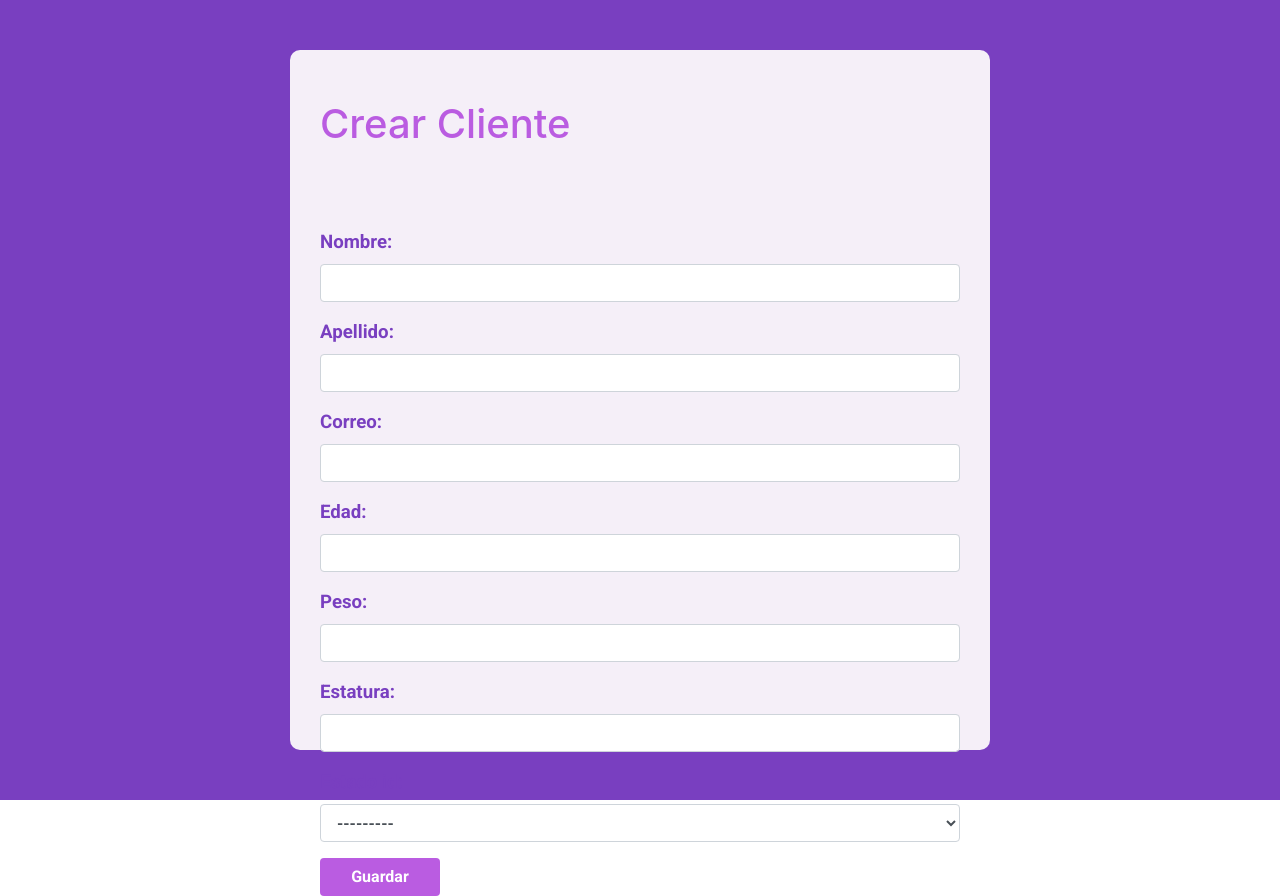
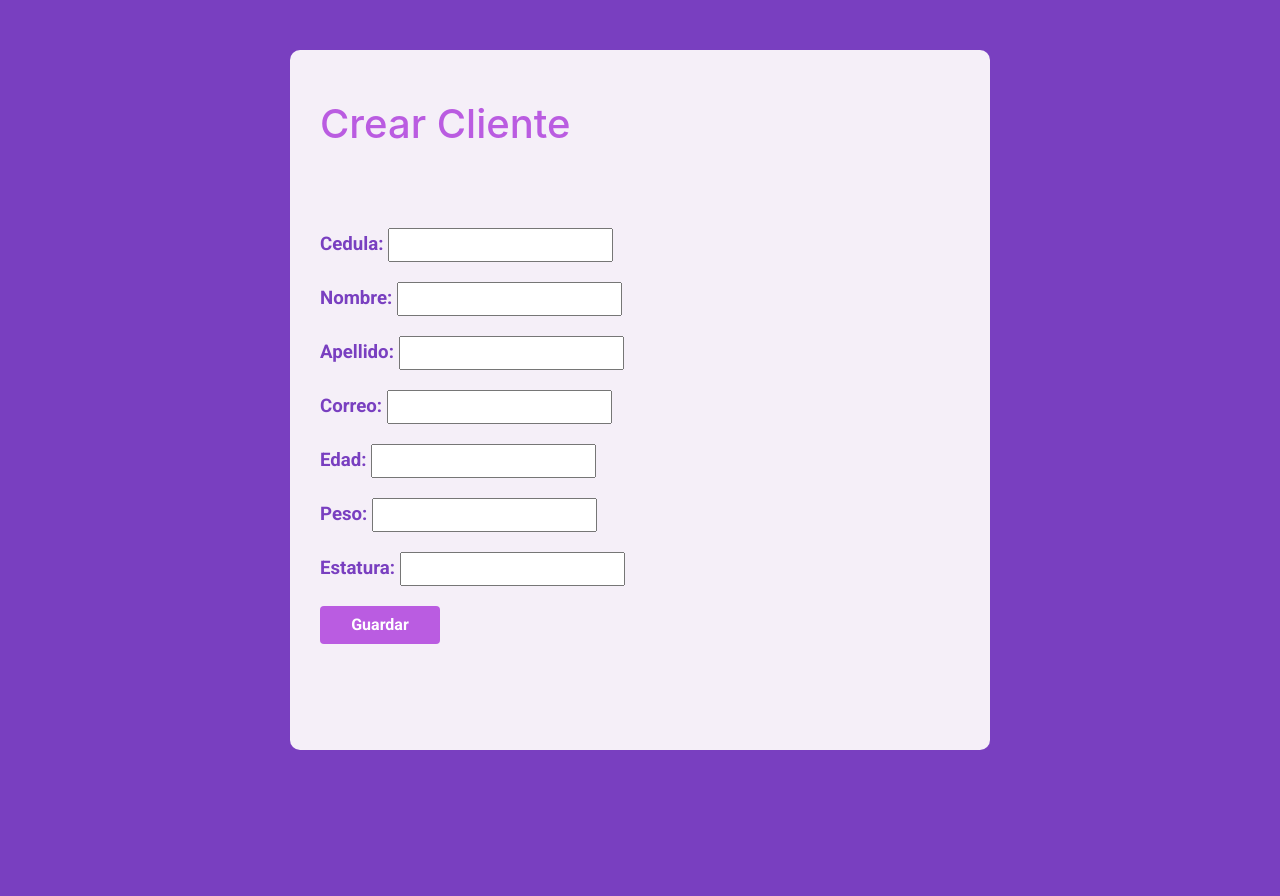
Before and after one commit to bgilbarreto/JVAPP, a Django app: page /insertar_cliente/ in a window 1280 px wide. After the commit the page ends 750 px from the top, so only its background shows below. Run offline with Django 3.2, Linux system fonts and the light colour scheme; the visitor is signed in with stand-in values (Sample User, id 1); data that the repository does not hold is empty; some libraries are stand-ins or nearby versions.

Commit message:
Segunda prueba

```diff
--- a/JVApp/management/forms.py
+++ b/JVApp/management/forms.py
@@ -21,22 +21,20 @@
            })
            self.fields['departamento_id'].label = 'Departamento de Ubicacion'
 
-class FKActivy (forms.ModelChoiceField):
-    def label_from_instance(self, obj):
-        return "{}".format(obj.estado)
+#class FKActivy (forms.ModelChoiceField):
+    #def label_from_instance(self, obj):
+        #return "{}".format(obj.estado)
 
-class ClientForm(forms.ModelForm):
-    estado_id = FKActivy(queryset=Actividad.objects.order_by('id'))
+class ClientForm (forms.ModelForm):
     class Meta:
         model = Clientes
-        fields = ['nombre', 'apellido', 'correo', 'edad', 'peso', 'estatura', 'estado_id']
-        labels = {'nombre': 'Nombre', 'apellido': 'Apellido', 'correo': 'Correo', 'edad': 'Edad', 'peso':'Peso', 'estatura':'Estatura'}
-        widgets = {'nombre': forms.TextInput(), 'apellido': forms.TextInput(), 'correo': forms.TextInput(), 'edad': forms.TextInput(), 'peso': forms.TextInput(), 'estatura': forms.TextInput()}
-
+        fields = ['cedula','nombre','apellido','correo','edad','peso','estatura','estado_id']
+        labels = {'cedula':'Cedula','nombre':'Nombre','apellido':'Apellido','correo':'Correo','edad':'Edad','peso':'Peso','estatura':'Estatura'}
+        widget = {'cedula':forms.TextInput(),'nombre':forms.TextInput(),'apellido':forms.TextInput(),'correo':forms.TextInput(),'edad':forms.TextInput(),'peso':forms.TextInput(),'estatura':forms.TextInput()}
 
     def __init__(self,*args,**kwargs):
-        super().__init__(*args,**kwargs)
-        for field in iter(self.fields):
-            self.fields[field].widget.attrs.update({
-                'class': 'form-control'
-            })
+       super().__init__ (*args,**kwargs)
+       for field in iter(self.fields):
+           self.fields[field].widget.attrs.update({
+               'class':'from-control'
+           })
--- a/JVApp/management/models.py
+++ b/JVApp/management/models.py
@@ -27,6 +27,7 @@
     estado = models.CharField(max_length=20)
 
 class Clientes (models.Model):
+    cedula = models.IntegerField(primary_key=True)
     nombre = models.CharField(max_length=60)
     apellido = models.CharField(max_length=60)
     correo = models.CharField(max_length=70)
```
Also changed, not shown: JVApp/Templates/base/base.html (+2 -2 lines), JVApp/management/migrations/0001_initial.py.
